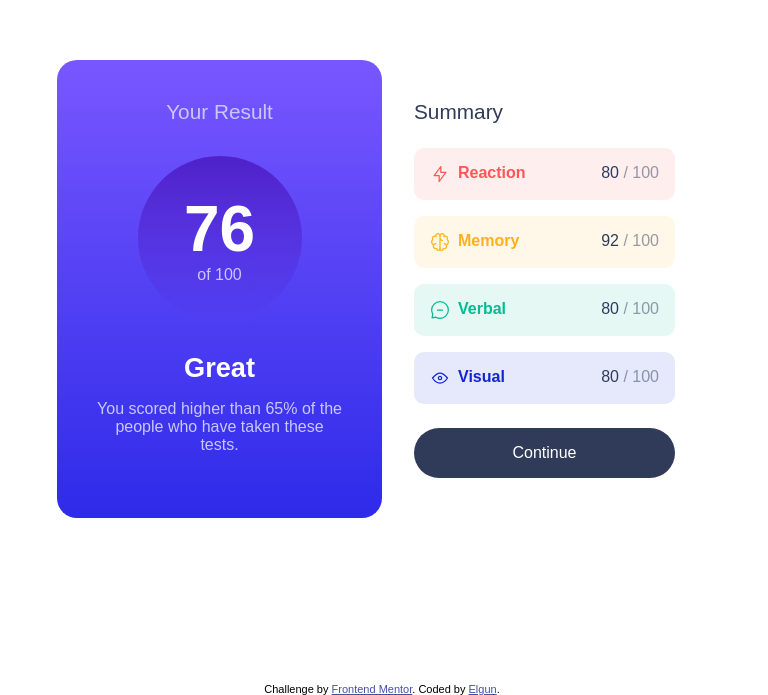
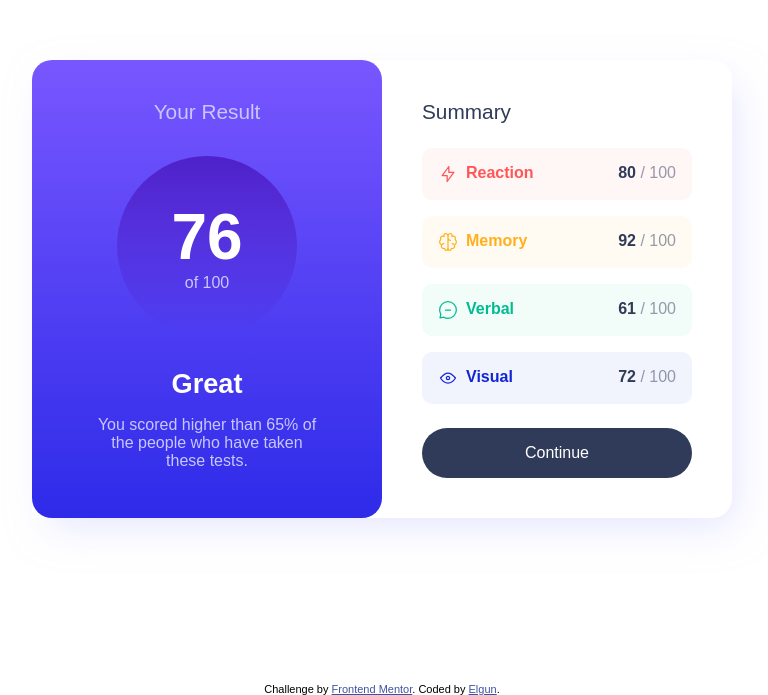
Before and after one commit to Poli2714/fm-results-summary, a plain HTML site: page index.html in a window 1280 px wide. Shown: the part 105-800 px from the top of the page, without its empty margins (258-1026 px from the left). Drawn offline with Linux system fonts and the light colour scheme.

Commit message:
Add box shadow and correct sizes/colors

```diff
--- a/index.html
+++ b/index.html
@@ -65,7 +65,7 @@
                 />
                 <h4>Verbal</h4>
               </div>
-              <p><span class="score">80</span> / 100</p>
+              <p><span class="score">61</span> / 100</p>
             </div>
             <div class="category">
               <div class="visual">
@@ -76,7 +76,7 @@
                 />
                 <h4>Visual</h4>
               </div>
-              <p><span class="score">80</span> / 100</p>
+              <p><span class="score">72</span> / 100</p>
             </div>
           </div>
           <button class="btn">Continue</button>
--- a/style.css
+++ b/style.css
@@ -23,9 +23,11 @@ body {
 }
 
 .result-summary {
+  border-radius: 0 20px 20px 0;
+  box-shadow: 10px 15px 40px -9px hsla(241, 100%, 89%, 0.5);
   display: flex;
   font-size: 1rem;
-  width: 650px;
+  width: 700px;
 }
 
 /* RESULT SECTION */
@@ -38,7 +40,7 @@ body {
   align-items: center;
   flex-direction: column;
 
-  padding: 2.5rem;
+  padding: 2.5rem 4rem;
   text-align: center;
   width: 50%;
 }
@@ -59,7 +61,7 @@ h1 {
 
   height: 100px;
   margin: 2rem 0;
-  padding: 2rem;
+  padding: 2.5rem;
   width: 100px;
 }
 
@@ -82,7 +84,7 @@ h2 {
   display: flex;
   flex-direction: column;
 
-  padding: 2.5rem 2rem;
+  padding: 2.5rem;
   width: 50%;
 }
 
@@ -111,7 +113,7 @@ h3 {
 }
 
 .category:nth-of-type(1) {
-  background-color: hsla(0, 100%, 67%, 0.1);
+  background-color: hsla(0, 100%, 67%, 0.05);
 }
 
 .reaction {
@@ -121,7 +123,7 @@ h3 {
 }
 
 .category:nth-of-type(2) {
-  background-color: hsla(39, 100%, 56%, 0.1);
+  background-color: hsla(39, 100%, 56%, 0.05);
 }
 
 .memory {
@@ -131,7 +133,7 @@ h3 {
 }
 
 .category:nth-of-type(3) {
-  background-color: hsla(166, 100%, 37%, 0.1);
+  background-color: hsla(166, 100%, 37%, 0.05);
 }
 
 .verbal {
@@ -141,7 +143,7 @@ h3 {
 }
 
 .category:nth-of-type(4) {
-  background-color: hsla(234, 85%, 45%, 0.1);
+  background-color: hsla(234, 85%, 45%, 0.05);
 }
 
 .visual {
@@ -152,6 +154,7 @@ h3 {
 
 .score {
   color: hsl(224, 30%, 27%);
+  font-weight: 700;
 }
 
 .btn {
```
